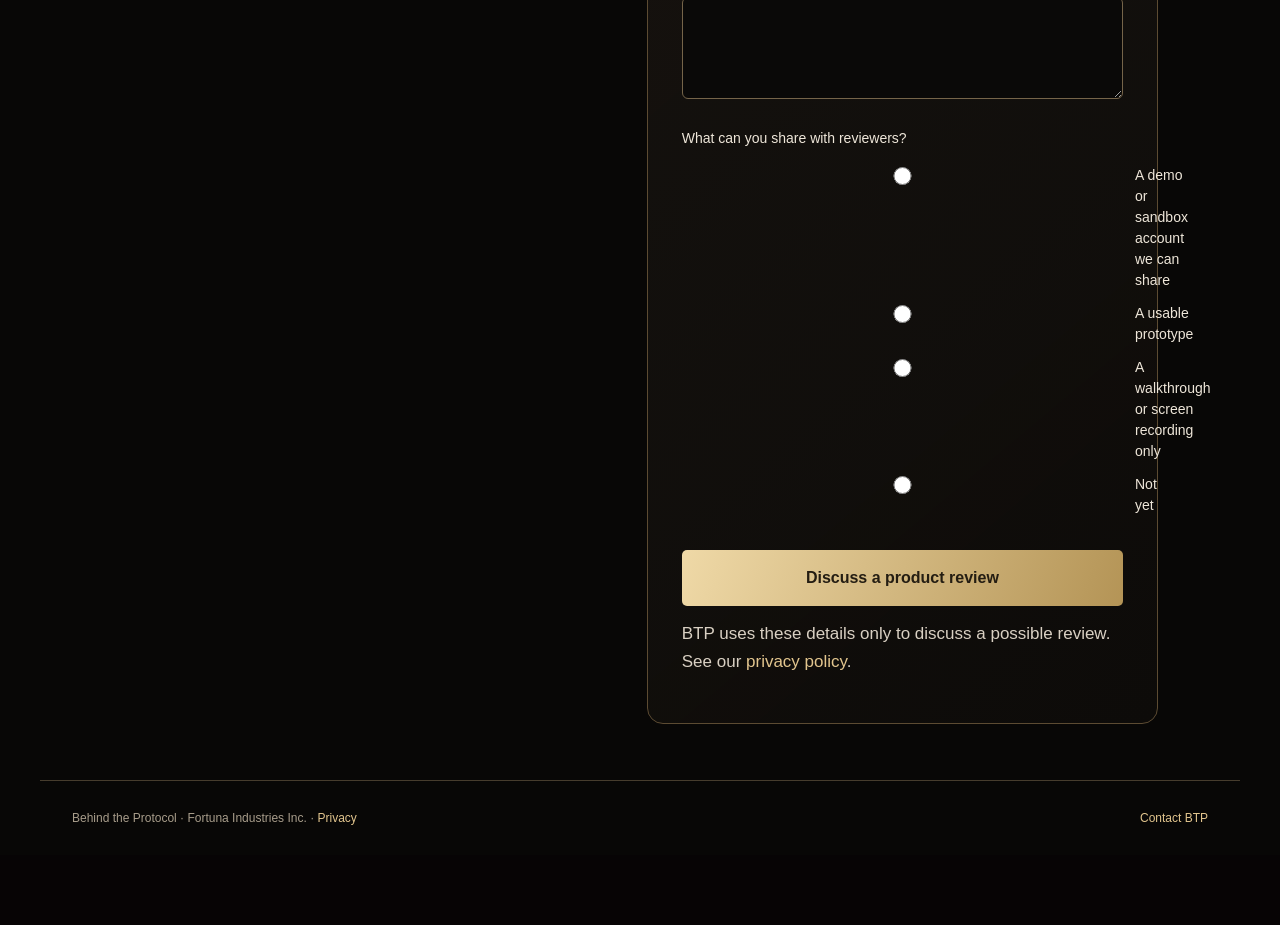
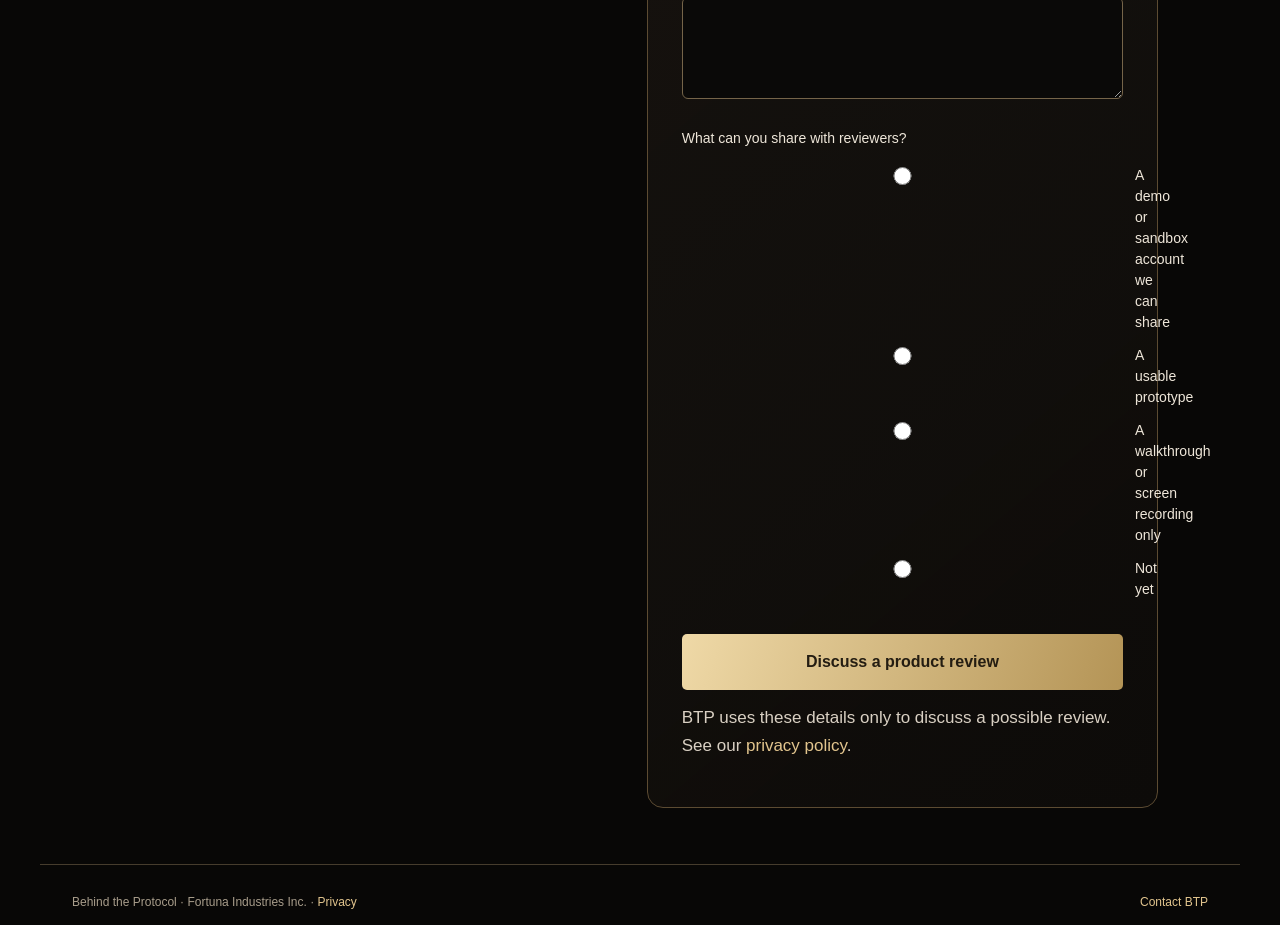
Before and after one commit to fortunainc/BTP, a Next.js app: page /companies in a window 1280 px wide. Shown: the part 4000-4925 px from the top of the page. Before the commit the page ends 4855 px from the top, so only its background shows below. Built offline with nearby package versions, Linux system fonts and the light colour scheme; no server answers.

Commit message:
Let inquiry options wrap on narrow screens
Co-Authored-By: Claude Opus 5.5 <noreply@anthropic.com>
Claude-Session: https://claude.ai/code/session_0164uHzHVYk2nh81FJ3NDA8J

```diff
--- a/app/companies/companies.css
+++ b/app/companies/companies.css
@@ -21,6 +21,6 @@
 .co textarea:focus-visible{outline:2px solid #e6c98f;outline-offset:4px}
 .co [aria-invalid=true]{border-color:#ff9b8f!important}
 .co .co-ferr{display:block;font-size:14px;margin-top:6px}
-.co-radios{border:0;padding:0;margin:22px 0 0}.co-radios legend{font-size:14px;margin-bottom:4px}.co-radios .bw-check{margin:12px 0}
+.co-radios{border:0;padding:0;margin:22px 0 0;min-width:0}.co-radios .bw-check span{flex:1;min-width:0}.co-radios legend{font-size:14px;margin-bottom:4px}.co-radios .bw-check{margin:12px 0}
 .co-done h3{margin-top:10px}
 @media(max-width:760px){.co header{gap:12px}.co .bw-brand small{display:none}.co .co-pill{font-size:13px;padding:7px 12px}.co main{padding:0 22px}.co-hero{padding:36px 0 40px}.co-hero h1{font-size:38px}.co-covers,.co-why,.co-form{grid-template-columns:1fr}.co-form{gap:24px}.co-nav a:first-child{display:none}.co-sec{padding:44px 0}.co-steps li{gap:14px}}
```
